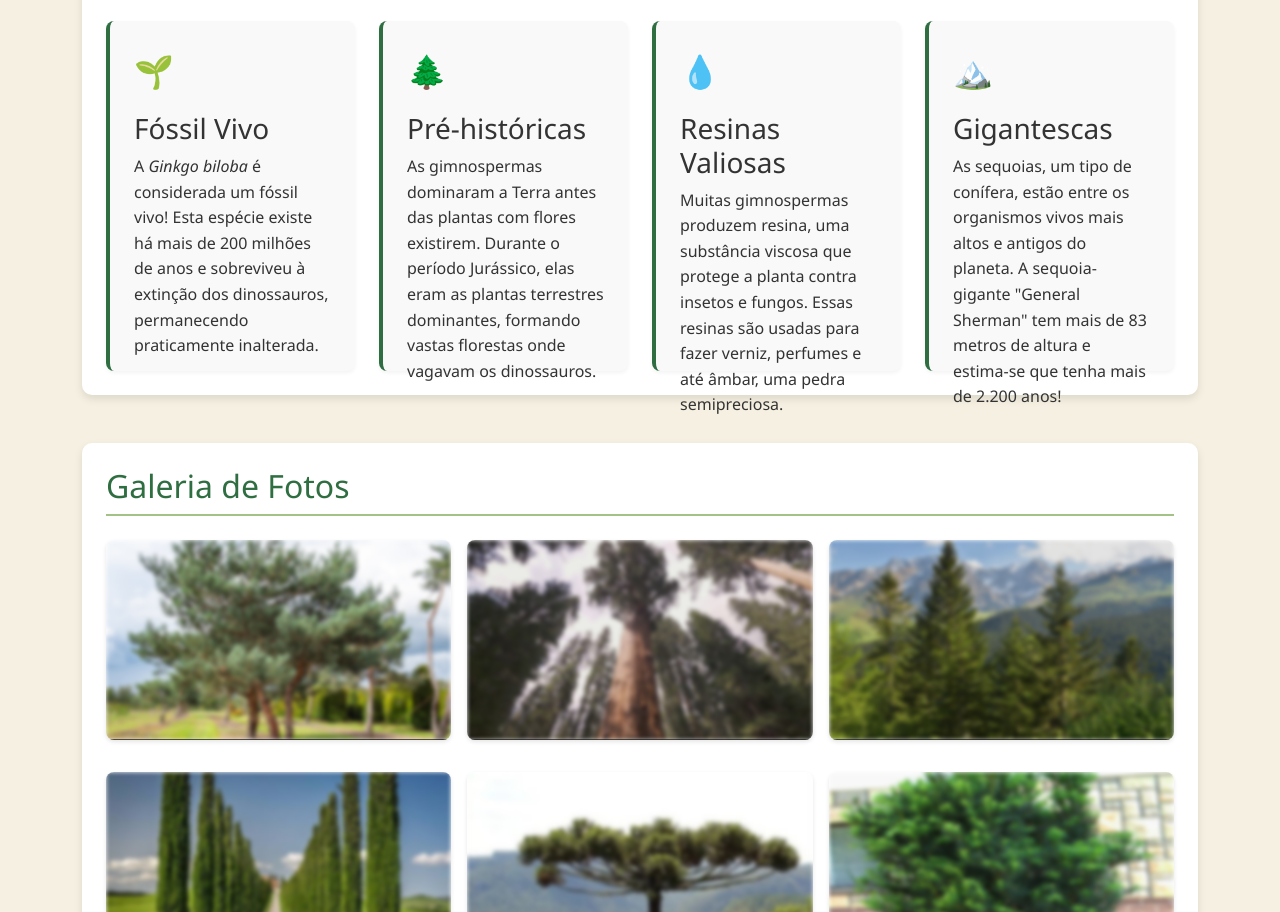
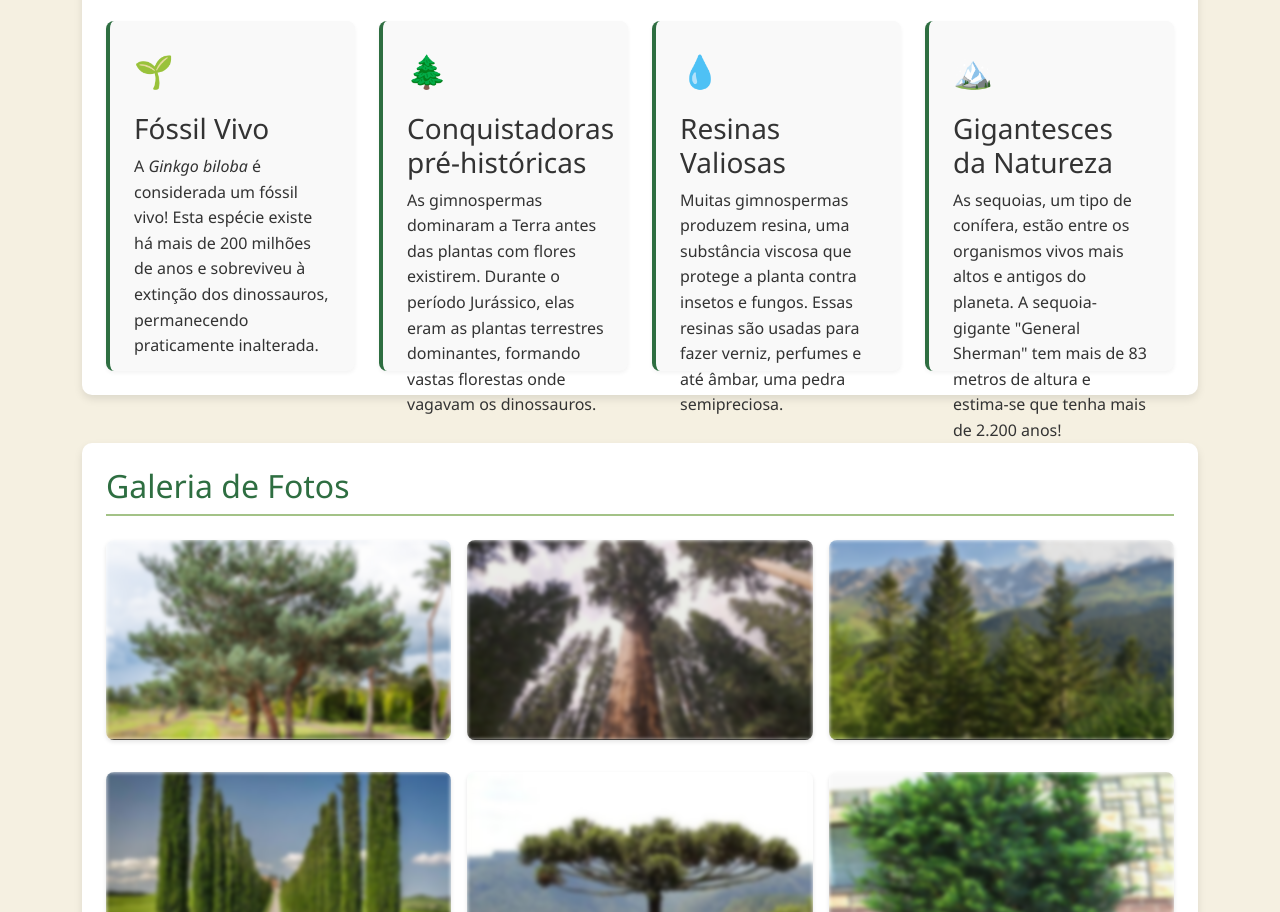
Before and after one commit to samy-maiorini/gimnospermas, a plain HTML site: page index.html in a window 1280 px wide. Shown: the part 2676-3588 px from the top of the page. Drawn offline with nearby package versions, Linux system fonts and the light colour scheme.

Commit message:
Update index.html

```diff
--- a/index.html
+++ b/index.html
@@ -308,7 +308,7 @@
                 <div class="col">
                     <div class="curiosity-card">
                         <div class="curiosity-icon">🌲</div>
-                        <h3>Pré-históricas</h3>
+                        <h3>Conquistadoras pré-históricas</h3>
                         <p>As gimnospermas dominaram a Terra antes das plantas com flores existirem. Durante o período
                             Jurássico, elas eram as plantas terrestres dominantes, formando vastas florestas onde
                             vagavam os dinossauros.</p>
@@ -328,7 +328,7 @@
                 <div class="col">
                     <div class="curiosity-card">
                         <div class="curiosity-icon">🏔️</div>
-                        <h3>Gigantescas</h3>
+                        <h3>Gigantesces da Natureza</h3>
                         <p>As sequoias, um tipo de conífera, estão entre os organismos vivos mais altos e antigos do
                             planeta. A sequoia-gigante "General Sherman" tem mais de 83 metros de altura e estima-se que
                             tenha mais de 2.200 anos!</p>
```
